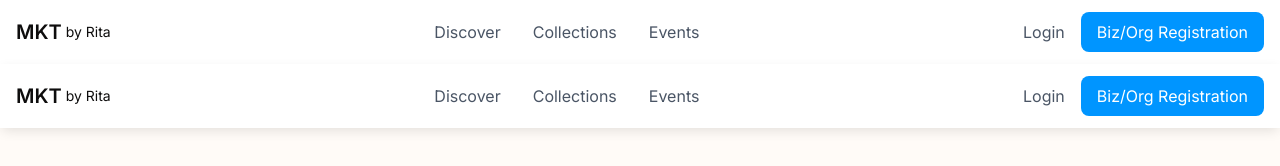
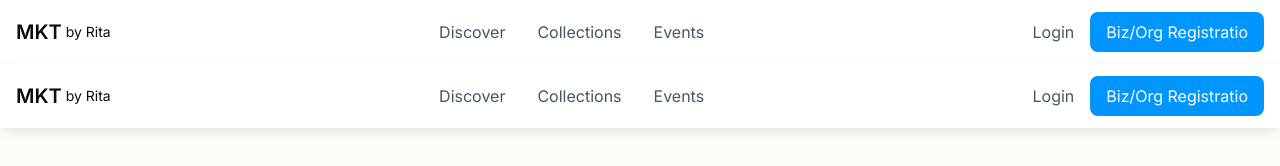
Before and after one commit to ra88ju/marketplace-app, a Next.js app: page / in a window 1280 px wide. Shown: the top 166 px of the page. Built offline with nearby package versions, Linux system fonts and the light colour scheme.

Commit message:
Fix typo in Header component link text for Biz/Org registration.

```diff
--- a/app/components/Header.tsx
+++ b/app/components/Header.tsx
@@ -33,7 +33,7 @@ export default function Header() {
               href="/register"
               className="bg-[#0095FF] text-white px-4 py-2 rounded-lg hover:bg-[#0084e3] transition-colors"
             >
-              Biz/Org Registration
+              Biz/Org Registratio
             </Link>
           </div>
         </div>
```
